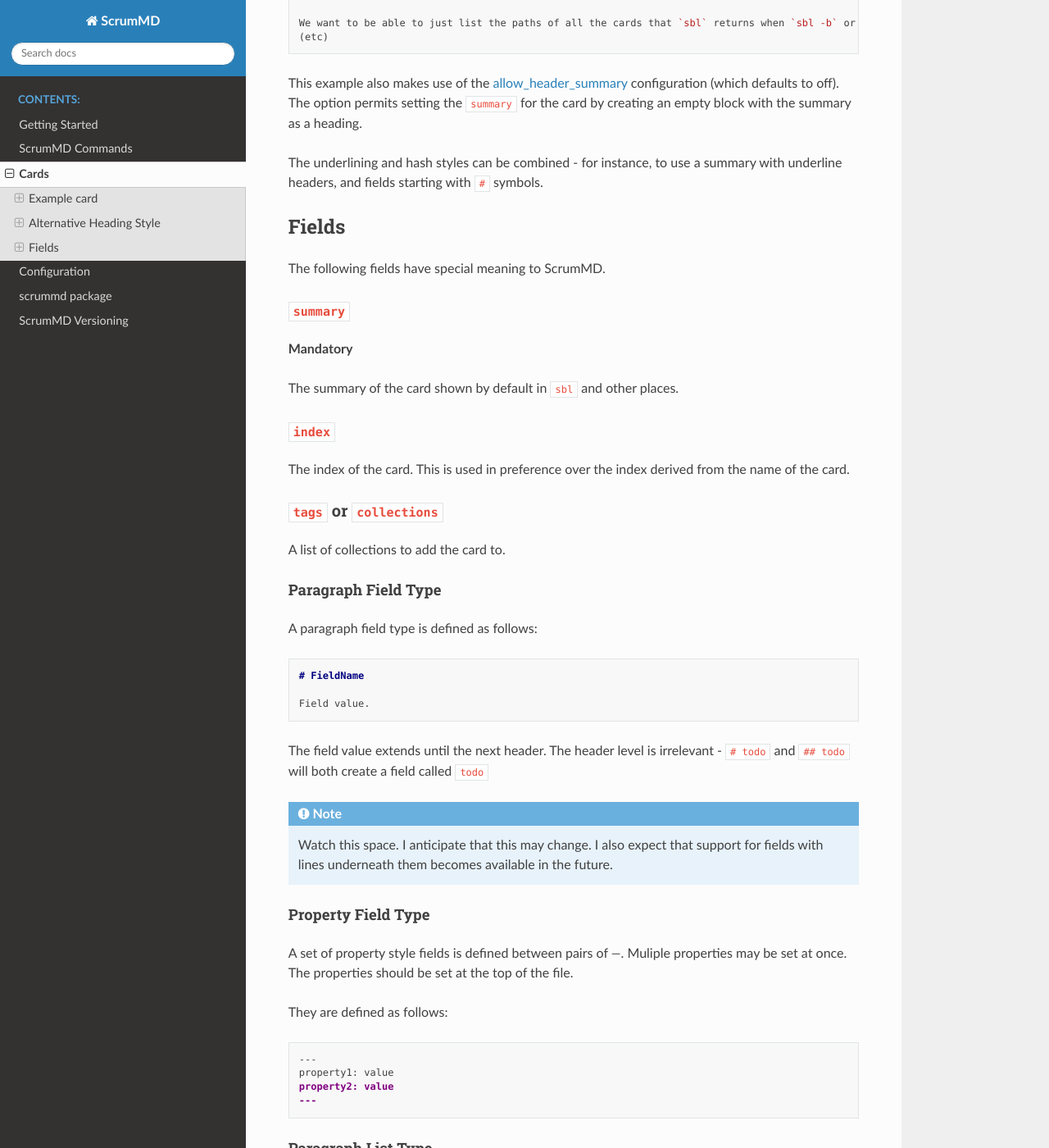
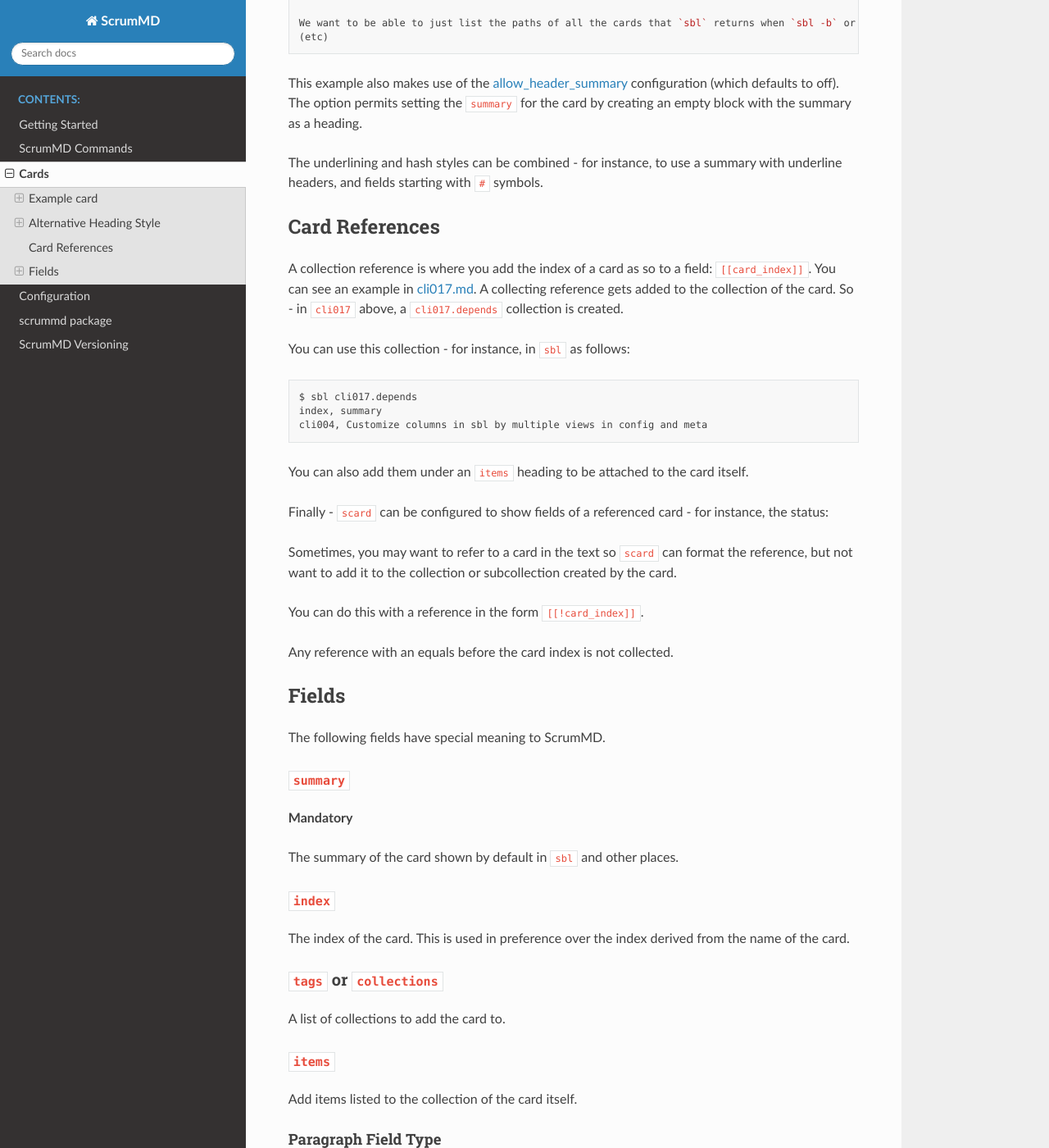
Before and after one commit to lkingsford/scrummd, a Sphinx documentation site: the page built from docs/card.rst, in a window 1280 px wide and 1400 px high, scrolled down 2241 px. Shown: the whole window at 82% size. Built offline with Sphinx 7.4.7 and the Read the Docs theme 2.0.0, drawn with Linux system fonts in a browser that asks for light colours; the version number could not be read and is left out.

Commit message:
cli033 Added doco on references

```diff
--- a/docs/card.rst
+++ b/docs/card.rst
@@ -127,6 +127,41 @@
 The underlining and hash styles can be combined - for instance, to use a summary
 with underline headers, and fields starting with ``#`` symbols.
 
+Card References
+===============
+
+Collecting Reference
+--------------------
+
+A collection reference is where you add the index of a card as so to a field:
+``[[card_index]]``. You can see an example in :ref:`cli017`. A collecting
+reference gets added to the collection of the card. So - in ``cli017`` above, a
+``cli017.depends`` collection is created.
+
+You can use this collection - for instance, in ``sbl`` as follows:
+
+.. code-block:: text
+
+    $ sbl cli017.depends
+    index, summary
+    cli004, Customize columns in sbl by multiple views in config and meta
+
+You can also add them under an ``items`` heading to be attached to the card
+itself.
+
+Finally - ``scard`` can be configured to show fields of a referenced card - for
+instance, the status:
+
+Non collecting reference
+------------------------
+
+Sometimes, you may want to refer to a card in the text so ``scard`` can format
+the reference, but not want to add it to the collection or subcollection created
+by the card.
+
+You can do this with a reference in the form ``[[!card_index]]``.
+
+Any reference with an equals before the card index is not collected.
 
 Fields
 ======
@@ -154,6 +189,12 @@
 ^^^^^^^^^^^^^^^^^^^^^^^^^^^
 
 A list of collections to add the card to.
+
+.. _items:
+``items``
+^^^^^^^^^
+
+Add items listed to the collection of the card itself.
 
 Paragraph Field Type
 --------------------
```
